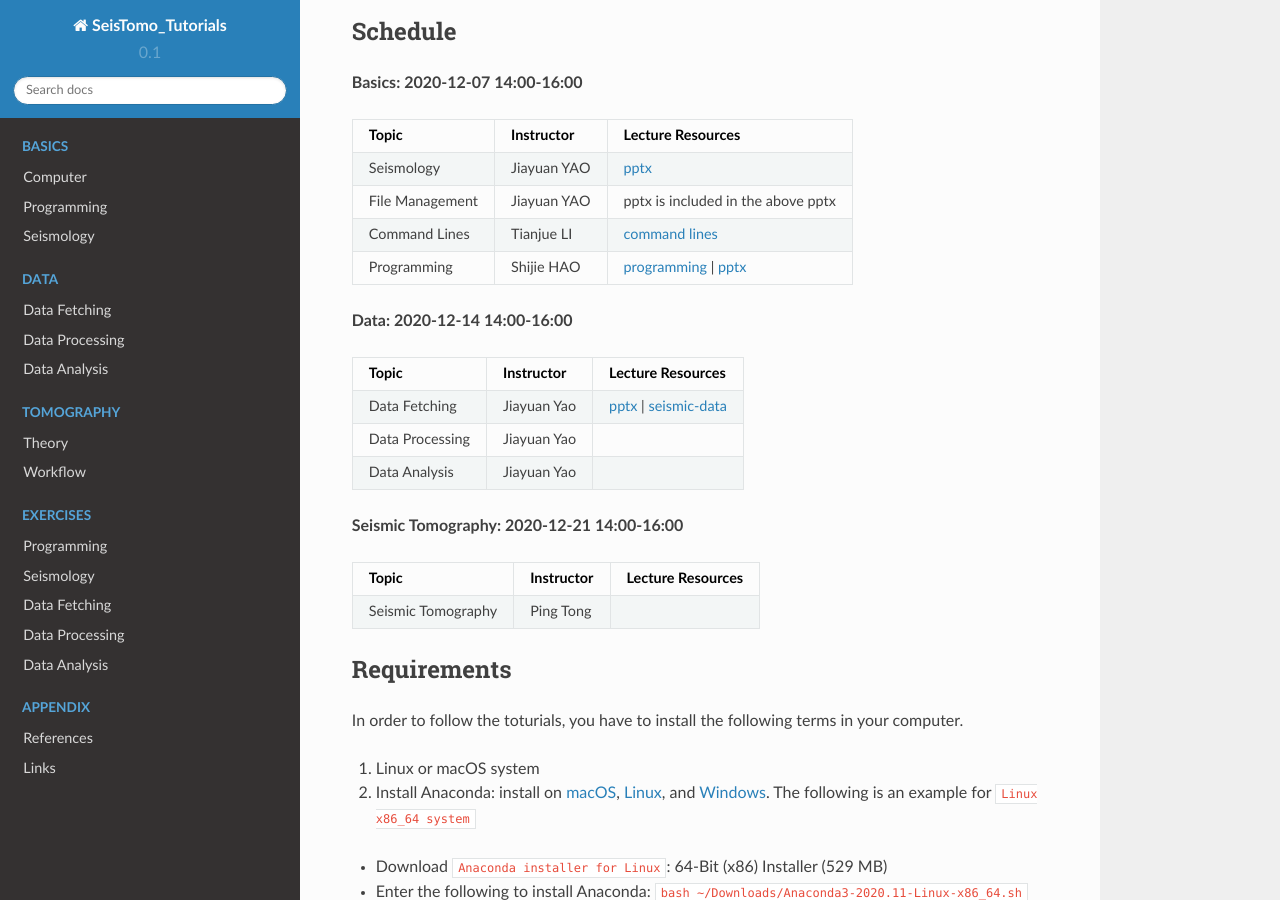
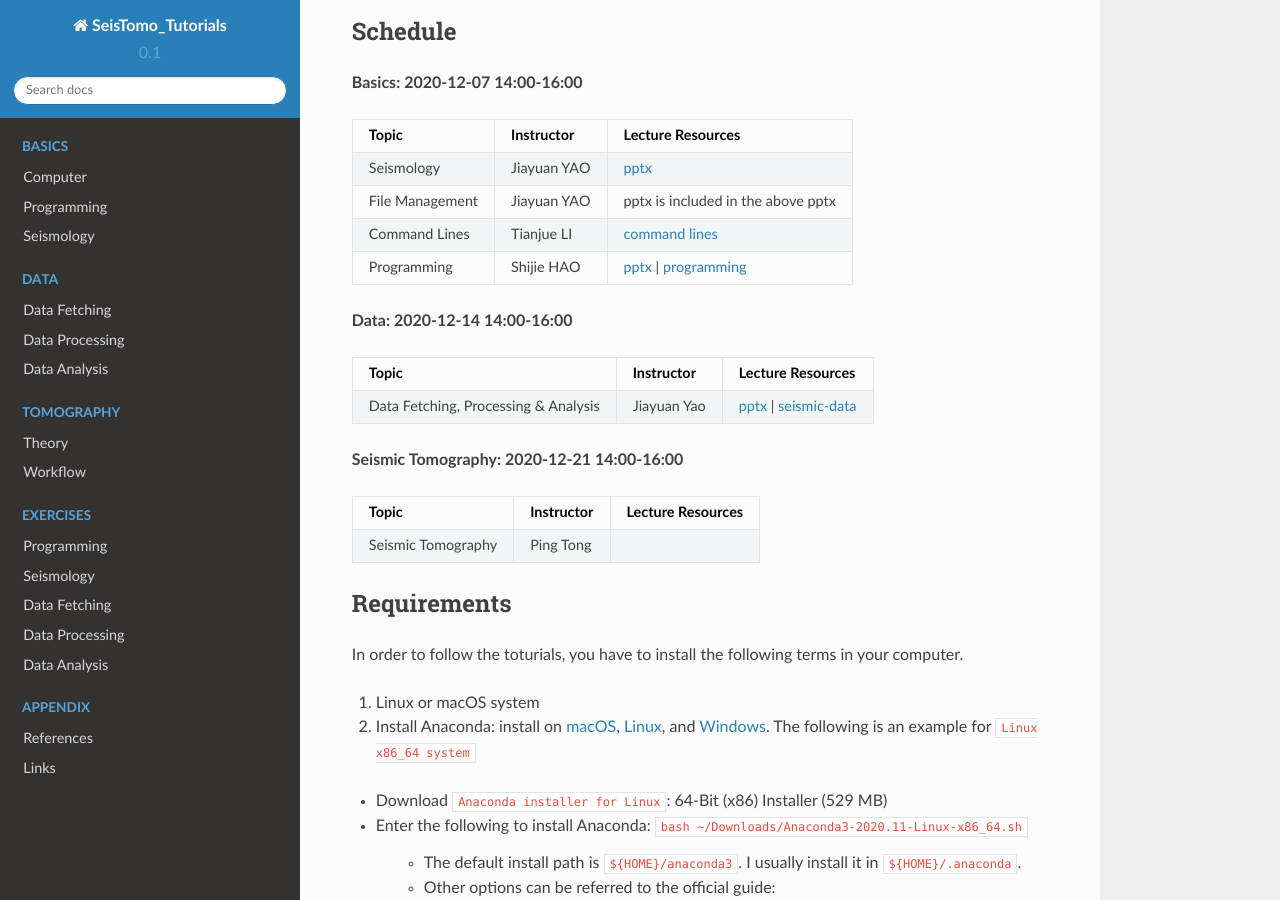
Before and after one commit to MIGG-NTU/SeisTomo_Tutorials, a Sphinx documentation site: the page built from source/index.rst, in a window 1280 px wide and 900 px high, scrolled down 338 px. Built offline with Sphinx 7.4.7 and the Read the Docs theme 2.0.0, drawn with Linux system fonts in a browser that asks for light colours.

Commit message:
Better naming in schedule (#73)
- Better naming in schedule

- Fix table typo

```diff
--- a/source/index.rst
+++ b/source/index.rst
@@ -19,18 +19,16 @@ Topic            Instructor   Lecture Resources
 Seismology       Jiayuan YAO  `pptx <https://github.com/MIGG-NTU/SeisTomo_Tutorials/raw/main/source/download/lectures/20201207-seismology-file-management.pptx>`__
 File Management  Jiayuan YAO  pptx is included in the above pptx
 Command Lines    Tianjue LI   `command lines <https://github.com/MIGG-NTU/SeisTomo_Tutorials/raw/main/source/download/lectures/command-lines.tar>`__
-Programming      Shijie HAO   `programming <https://github.com/MIGG-NTU/SeisTomo_Tutorials/raw/main/source/download/lectures/programming.tar>`__ | `pptx <https://github.com/MIGG-NTU/SeisTomo_Tutorials/raw/main/source/download/lectures/20201207-programming.pptx>`__
+Programming      Shijie HAO   `pptx <https://github.com/MIGG-NTU/SeisTomo_Tutorials/raw/main/source/download/lectures/20201207-programming.pptx>`__ | `programming <https://github.com/MIGG-NTU/SeisTomo_Tutorials/raw/main/source/download/lectures/programming.tar>`__
 ===============  ============ ===================
 
 **Data: 2020-12-14 14:00-16:00**
 
-===============  ============ ========================
-Topic            Instructor   Lecture Resources
-===============  ============ ========================
-Data Fetching    Jiayuan Yao  `pptx <https://github.com/MIGG-NTU/SeisTomo_Tutorials/raw/main/source/download/lectures/20201214-seismic-data.pptx>`__ | `seismic-data <https://github.com/MIGG-NTU/SeisTomo_Tutorials/raw/main/source/download/lectures/seismic-data.tar>`__
-Data Processing  Jiayuan Yao
-Data Analysis    Jiayuan Yao
-===============  ============ ========================
+====================================  ============ ========================
+Topic                                 Instructor   Lecture Resources
+====================================  ============ ========================
+Data Fetching, Processing & Analysis  Jiayuan Yao  `pptx <https://github.com/MIGG-NTU/SeisTomo_Tutorials/raw/main/source/download/lectures/20201214-seismic-data.pptx>`__ | `seismic-data <https://github.com/MIGG-NTU/SeisTomo_Tutorials/raw/main/source/download/lectures/seismic-data.tar>`__
+====================================  ============ ========================
 
 **Seismic Tomography: 2020-12-21 14:00-16:00**
 
```
